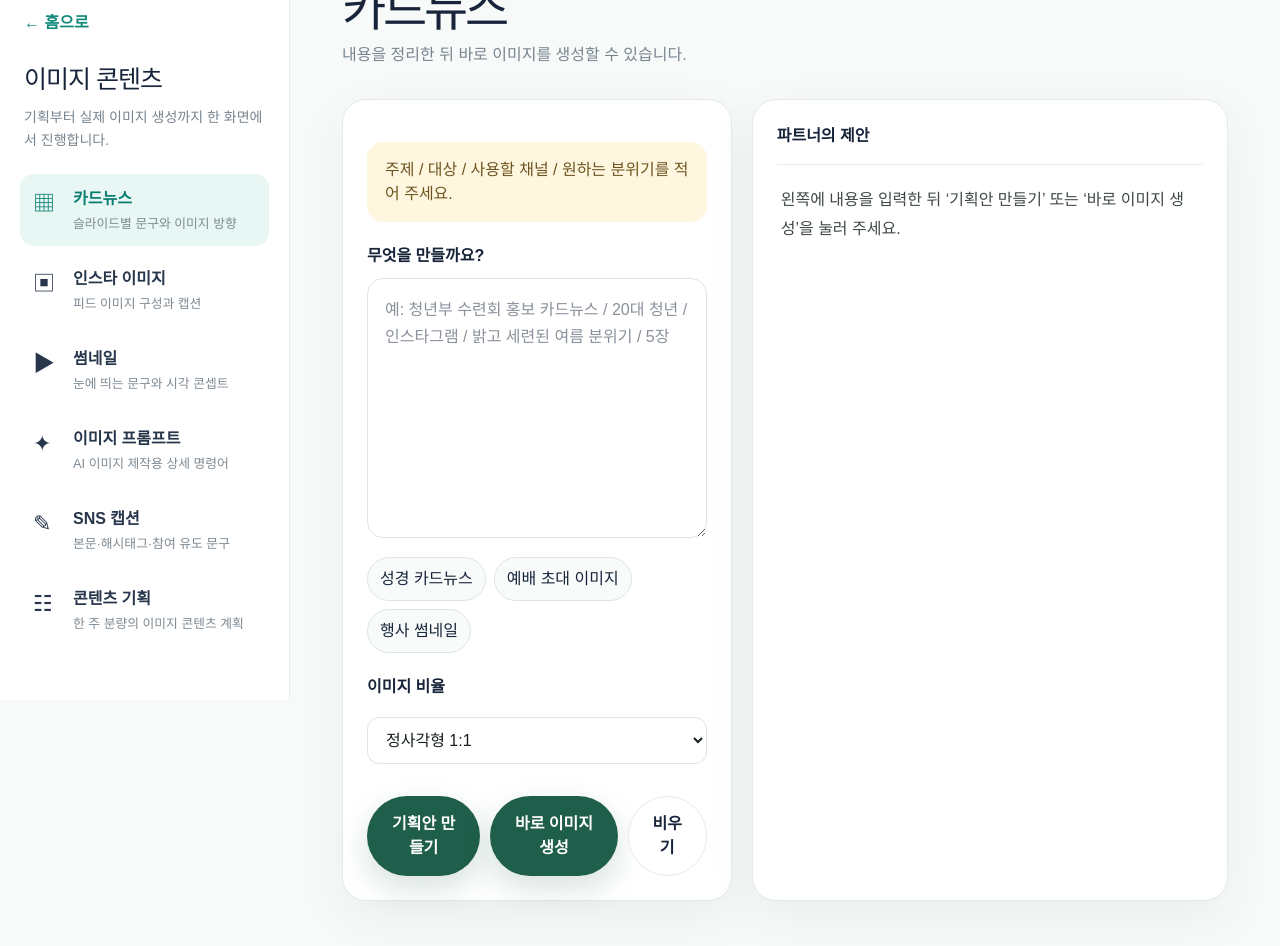
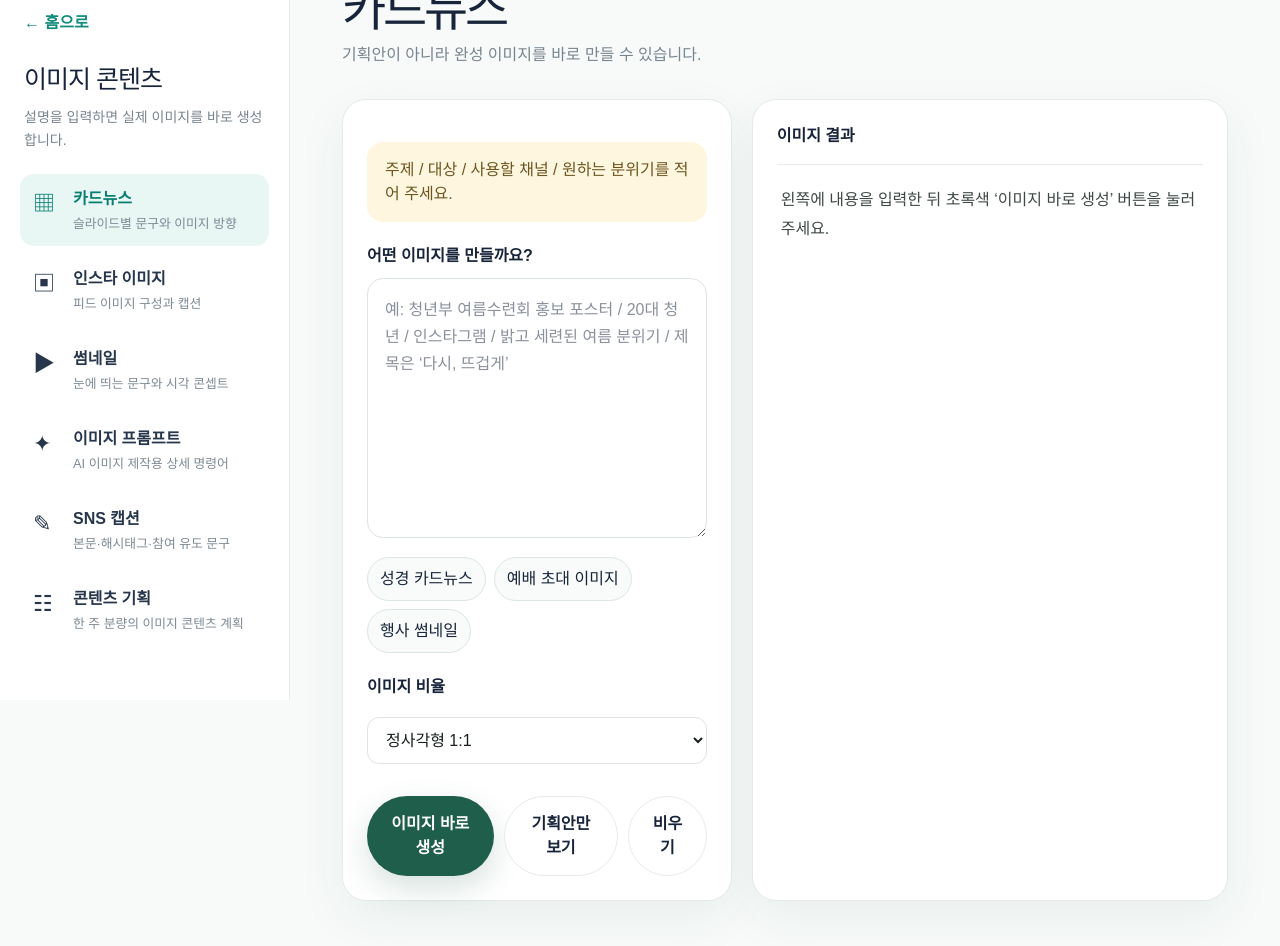
Before and after one commit to a01057674471-dot/ministry-partner, a Next.js app: page /image-content in a window 1280 px wide. Shown: the part 100-1046 px from the top of the page. Built offline with nearby package versions, Linux system fonts and the light colour scheme; no server answers.

Commit message:
Make image generation the primary action

```diff
--- a/app/image-content/page.tsx
+++ b/app/image-content/page.tsx
@@ -26,31 +26,50 @@ export default function ImageContentPage() {
     if (request) setTopic(request);
   }, []);
 
-  async function generate() {
+  async function generatePlan() {
     if (!topic.trim()) return setError("만들고 싶은 주제와 대상을 입력해 주세요.");
-    setLoading(true); setError(""); setResult(""); setImageUrl("");
+    setLoading(true);
+    setError("");
+    setResult("");
     const selected = types.find((item) => item.id === type)!;
     const instruction = `이미지 콘텐츠 종류: ${selected.title}\n다음 내용을 반드시 포함하세요: 핵심 메시지, 화면 구성, 이미지 스타일, 색상 방향, 대표 문구, 완성도 높은 AI 이미지 생성 프롬프트, SNS 캡션, 참여 유도 문장. 한글 오타를 줄이기 위해 이미지 안의 문구는 짧게 제안하세요.\n\n사용자 요청: ${topic.trim()}`;
     try {
-      const response = await fetch("/api/generate", { method: "POST", headers: { "Content-Type": "application/json" }, body: JSON.stringify({ tool: type === "thumbnail" || type === "prompt" ? "thumbnail" : "ideas", topic: instruction }) });
+      const response = await fetch("/api/generate", {
+        method: "POST",
+        headers: { "Content-Type": "application/json" },
+        body: JSON.stringify({ tool: type === "thumbnail" || type === "prompt" ? "thumbnail" : "ideas", topic: instruction }),
+      });
       const data = await response.json();
-      if (!response.ok || !data.success) throw new Error(data.error || "준비에 실패했습니다.");
+      if (!response.ok || !data.success) throw new Error(data.error || "기획안 준비에 실패했습니다.");
       setResult(data.result);
-    } catch (err) { setError(err instanceof Error ? err.message : "오류가 발생했습니다."); }
-    finally { setLoading(false); }
+    } catch (err) {
+      setError(err instanceof Error ? err.message : "오류가 발생했습니다.");
+    } finally {
+      setLoading(false);
+    }
   }
 
   async function generateImage() {
-    const prompt = result || topic;
-    if (!prompt.trim()) return setError("먼저 이미지 내용을 입력하거나 기획안을 만들어 주세요.");
-    setImageLoading(true); setError(""); setImageUrl("");
+    if (!topic.trim()) return setError("만들 이미지를 설명해 주세요.");
+    const selected = types.find((item) => item.id === type)!;
+    const prompt = `콘텐츠 종류: ${selected.title}\n사용자 요청: ${topic.trim()}\n\n한국 교회 SNS에 실제 사용할 수 있는 완성 이미지로 제작하세요. 사용자가 요청한 분위기와 대상, 채널을 반영하고 불필요한 로고와 워터마크는 넣지 마세요. 이미지 안의 한글 문구는 꼭 필요한 경우에만 짧고 정확하게 넣으세요.`;
+    setImageLoading(true);
+    setError("");
+    setImageUrl("");
     try {
-      const response = await fetch("/api/generate-image", { method: "POST", headers: { "Content-Type": "application/json" }, body: JSON.stringify({ prompt, size }) });
+      const response = await fetch("/api/generate-image", {
+        method: "POST",
+        headers: { "Content-Type": "application/json" },
+        body: JSON.stringify({ prompt, size }),
+      });
       const data = await response.json();
       if (!response.ok || !data.success) throw new Error(data.error || "이미지 생성에 실패했습니다.");
       setImageUrl(data.imageUrl);
-    } catch (err) { setError(err instanceof Error ? err.message : "이미지 생성 중 오류가 발생했습니다."); }
-    finally { setImageLoading(false); }
+    } catch (err) {
+      setError(err instanceof Error ? err.message : "이미지 생성 중 오류가 발생했습니다.");
+    } finally {
+      setImageLoading(false);
+    }
   }
 
   return (
@@ -59,26 +78,30 @@ export default function ImageContentPage() {
         <a className="mp-brand" href="/"><span className="mp-logo">ㅁ</span><span><strong>목회파트너</strong><small>사역을 함께 준비하는 공간</small></span></a>
         <a className="image-back" href="/">← 홈으로</a>
         <h2>이미지 콘텐츠</h2>
-        <p>기획부터 실제 이미지 생성까지 한 화면에서 진행합니다.</p>
+        <p>설명을 입력하면 실제 이미지를 바로 생성합니다.</p>
         <nav>{types.map((item) => <button key={item.id} onClick={() => setType(item.id)} className={type === item.id ? "active" : ""}><span>{item.icon}</span><div><strong>{item.title}</strong><small>{item.desc}</small></div></button>)}</nav>
       </aside>
 
       <section className="image-studio-main">
-        <header><span>IMAGE STUDIO</span><h1>{types.find((item) => item.id === type)?.title}</h1><p>내용을 정리한 뒤 바로 이미지를 생성할 수 있습니다.</p></header>
+        <header><span>IMAGE STUDIO</span><h1>{types.find((item) => item.id === type)?.title}</h1><p>기획안이 아니라 완성 이미지를 바로 만들 수 있습니다.</p></header>
         <div className="image-studio-grid">
           <section className="image-input-card">
             <div className="notice">주제 / 대상 / 사용할 채널 / 원하는 분위기를 적어 주세요.</div>
-            <label>무엇을 만들까요?</label>
-            <textarea value={topic} onChange={(e) => setTopic(e.target.value)} placeholder="예: 청년부 수련회 홍보 카드뉴스 / 20대 청년 / 인스타그램 / 밝고 세련된 여름 분위기 / 5장" />
-            <div className="image-example-row"><button onClick={() => setTopic("창세기 22장 핵심 메시지 카드뉴스 / 초신자 / 인스타그램 / 따뜻하고 미니멀 / 6장")}>성경 카드뉴스</button><button onClick={() => setTopic("이번 주일예배 초대 인스타 이미지 / 전 연령 / 단정하고 밝은 분위기")}>예배 초대 이미지</button><button onClick={() => setTopic("청년부 수련회 썸네일 / 20대 / 역동적이고 세련된 분위기")}>행사 썸네일</button></div>
+            <label>어떤 이미지를 만들까요?</label>
+            <textarea value={topic} onChange={(e) => setTopic(e.target.value)} placeholder="예: 청년부 여름수련회 홍보 포스터 / 20대 청년 / 인스타그램 / 밝고 세련된 여름 분위기 / 제목은 ‘다시, 뜨겁게’" />
+            <div className="image-example-row"><button onClick={() => setTopic("창세기 22장 핵심 메시지 카드뉴스 / 초신자 / 인스타그램 / 따뜻하고 미니멀 / 1장 대표 이미지")}>성경 카드뉴스</button><button onClick={() => setTopic("이번 주일예배 초대 인스타 이미지 / 전 연령 / 단정하고 밝은 분위기")}>예배 초대 이미지</button><button onClick={() => setTopic("청년부 수련회 썸네일 / 20대 / 역동적이고 세련된 분위기")}>행사 썸네일</button></div>
             <label>이미지 비율</label>
             <select value={size} onChange={(event) => setSize(event.target.value)}><option value="1024x1024">정사각형 1:1</option><option value="1024x1536">세로형</option><option value="1536x1024">가로형</option></select>
-            <div className="editor-actions"><button className="button button-primary" onClick={generate} disabled={loading}>{loading ? "기획안 준비 중…" : "기획안 만들기"}</button><button className="button button-primary" onClick={generateImage} disabled={imageLoading}>{imageLoading ? "이미지 생성 중…" : "바로 이미지 생성"}</button><button className="button button-secondary" onClick={() => { setTopic(""); setResult(""); setImageUrl(""); setError(""); }}>비우기</button></div>
-            {error && <div className="notice error">{error}</div>}
+            <div className="editor-actions">
+              <button className="button button-primary" onClick={generateImage} disabled={imageLoading}>{imageLoading ? "이미지 생성 중… 잠시 기다려 주세요" : "이미지 바로 생성"}</button>
+              <button className="button button-secondary" onClick={generatePlan} disabled={loading}>{loading ? "기획안 준비 중…" : "기획안만 보기"}</button>
+              <button className="button button-secondary" onClick={() => { setTopic(""); setResult(""); setImageUrl(""); setError(""); }}>비우기</button>
+            </div>
+            {error && <div className="notice error"><strong>생성 실패</strong><br />{error}</div>}
           </section>
           <section className="image-result-card">
-            <div className="result-toolbar"><strong>{imageUrl ? "완성 이미지" : "파트너의 제안"}</strong><div>{result && <button onClick={() => navigator.clipboard.writeText(result)}>기획안 복사</button>}{imageUrl && <a href={imageUrl} download="ministry-partner-image.png">이미지 저장</a>}</div></div>
-            {imageUrl ? <div className="generated-image-wrap"><img src={imageUrl} alt="생성된 이미지" /><button className="button button-secondary" onClick={generateImage} disabled={imageLoading}>다시 만들기</button></div> : <div className="result-paper">{result || "왼쪽에 내용을 입력한 뒤 ‘기획안 만들기’ 또는 ‘바로 이미지 생성’을 눌러 주세요."}</div>}
+            <div className="result-toolbar"><strong>{imageUrl ? "완성 이미지" : result ? "이미지 기획안" : "이미지 결과"}</strong><div>{result && <button onClick={() => navigator.clipboard.writeText(result)}>기획안 복사</button>}{imageUrl && <a href={imageUrl} download="ministry-partner-image.png">이미지 저장</a>}</div></div>
+            {imageLoading ? <div className="result-paper">이미지를 만들고 있습니다. 보통 30초에서 2분 정도 걸릴 수 있습니다.</div> : imageUrl ? <div className="generated-image-wrap"><img src={imageUrl} alt="생성된 이미지" /><button className="button button-secondary" onClick={generateImage} disabled={imageLoading}>다시 만들기</button></div> : result ? <div className="result-paper">{result}</div> : <div className="result-paper">왼쪽에 내용을 입력한 뒤 초록색 ‘이미지 바로 생성’ 버튼을 눌러 주세요.</div>}
           </section>
         </div>
       </section>
```
